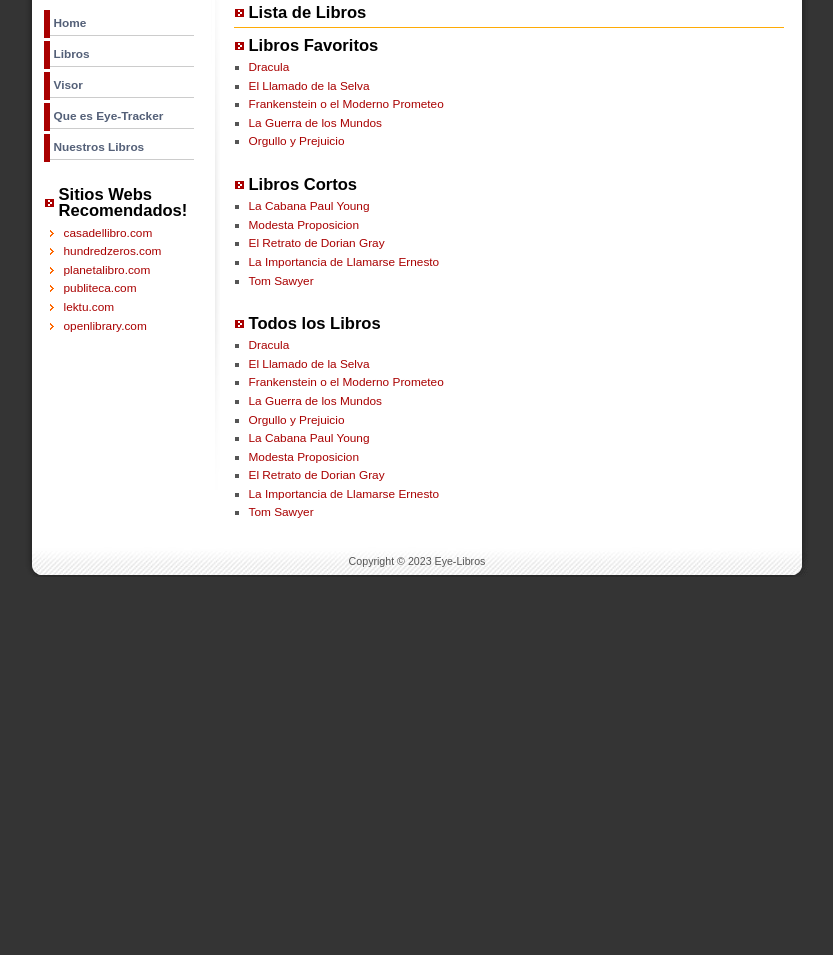
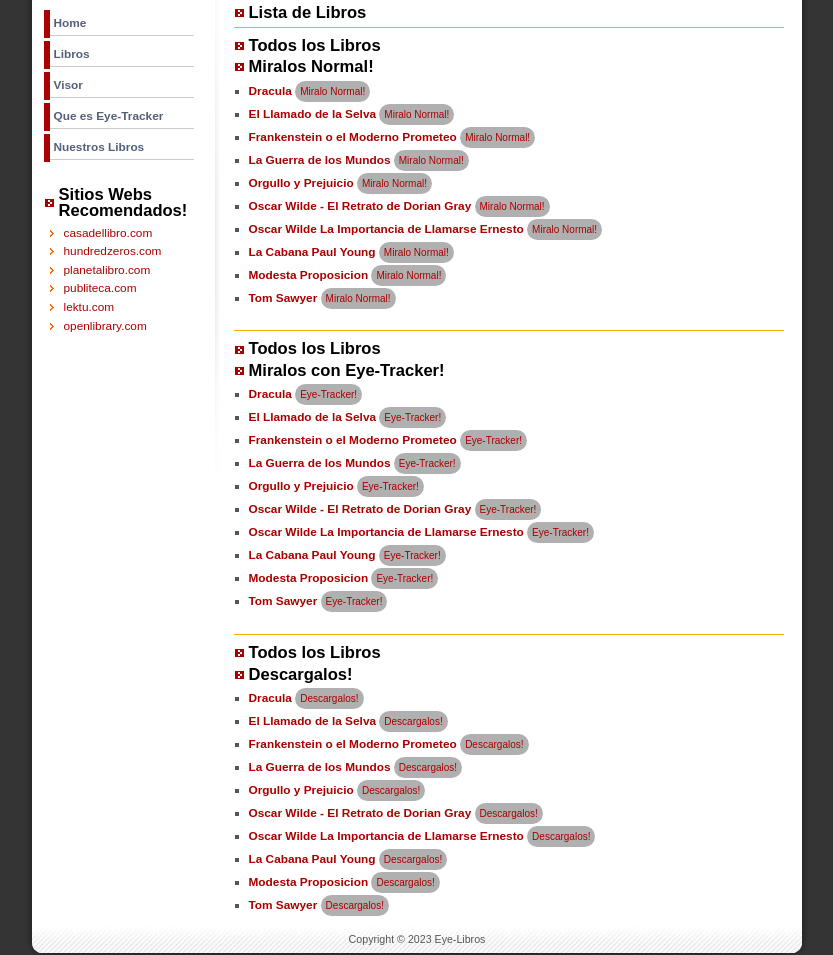
Before and after one commit to GhostRexBel/EyeLibro, a plain HTML site: page FrontEnd/Libros.html in a window 1280 px wide. Shown: the part 286-1241 px from the top of the page, without its empty margins (223-1056 px from the left). Before the commit the page ends 863 px from the top, so only its background shows below. Drawn offline with Linux system fonts and the light colour scheme.

Commit message:
Front-end Terminado

```diff
--- a/BackEnd/index.js
+++ b/BackEnd/index.js
@@ -32,10 +32,14 @@ app.use(cors());
 
 app.get("/Link", async (req, res) => {
   try {
+    console.log(req.query.bookName);
     const link = await consultarLinkPorNombre(req.query.bookName);
+    console.log(link);
+    res.json({ link: link });
     return link;
   } catch (error) {
     console.error("Error:", error);
+    res.status(500).json({ error: "Error en el servidor" });
   }
 });
 
@@ -45,6 +49,7 @@ app.get("/LinkDownload", async (req, res) => {
     const link = await consultarLinkDescargaPorNombre(req.query.bookName);
     console.log(link);
     res.json({ link: link });
+    return link;
   } catch (error) {
     console.error("Error:", error);
     res.status(500).json({ error: "Error en el servidor" });
--- a/FrontEnd/Libros.html
+++ b/FrontEnd/Libros.html
@@ -42,76 +42,187 @@
 			<div class="right_side">
 				<h2><a href="#">Lista de Libros</a></h2>
 				<h3></h3>
-				<h2>Libros Favoritos</h2>
-				<ul>
-					<li><a
-							href="https://storage.cloud.google.com/prueba-video-texto/Libros%20Cortos/Dracula.pdf">Dracula</a>
+				<h2>Todos los Libros</h2>
+				<h2>Miralos Normal!</h2>
+				<ul id="ViewNormal">
+					<li>
+						<h4>Dracula
+							<button class="rounded-button" data-value="Dracula">Miralo Normal!</button>
+						</h4>
 					</li>
-					<li><a
-							href="https://storage.cloud.google.com/prueba-video-texto/Libros%20Cortos/el%20llamado%20de%20la%20selva.pdf">El
-							Llamado de la Selva</a></li>
-					<li><a
-							href="https://storage.cloud.google.com/prueba-video-texto/Libros%20Cortos/Frankenstein%20o%20el%20moderno%20Prometeo-libro.pdf">Frankenstein
-							o el Moderno Prometeo</a></li>
-					<li><a
-							href="https://storage.cloud.google.com/prueba-video-texto/Libros%20Cortos/la%20guerra%20de%20los%20mundos.pdf">La
-							Guerra de los Mundos</a></li>
-					<li><a
-							href="https://storage.cloud.google.com/prueba-video-texto/Libros%20Cortos/Orgullo%20y%20prejuicio.pdf">Orgullo
-							y Prejuicio</a></li>
+					<li>
+						<h4>El Llamado de la Selva
+							<button class="rounded-button" data-value="El Llamado de la Selva">Miralo
+								Normal!</button>
+						</h4>
+					</li>
+					<li>
+						<h4>Frankenstein o el Moderno Prometeo
+							<button class="rounded-button" data-value="Frankenstein o el Moderno Prometeo">Miralo
+								Normal!</button>
+						</h4>
+					</li>
+					<li>
+						<h4>La Guerra de los Mundos
+							<button class="rounded-button" data-value="La Guerra de los Mundos">Miralo
+								Normal!</button>
+						</h4>
+					</li>
+					<li>
+						<h4>Orgullo y Prejuicio
+							<button class="rounded-button" data-value="Orgullo y Prejuicio">Miralo
+								Normal!</button>
+						</h4>
+					</li>
+					<li>
+						<h4>Oscar Wilde - El Retrato de Dorian Gray
+							<button class="rounded-button" data-value="Oscar Wilde - El Retrato de Dorian Gray">Miralo
+								Normal!</button>
+						</h4>
+					</li>
+					<li>
+						<h4>Oscar Wilde La Importancia de Llamarse Ernesto
+							<button class="rounded-button"
+								data-value="Oscar Wilde La Importancia de Llamarse Ernesto">Miralo Normal!</button>
+						</h4>
+					</li>
+					<li>
+						<h4>La Cabana Paul Young
+							<button class="rounded-button" data-value="La Cabana Paul Young">Miralo
+								Normal!</button>
+						</h4>
+					</li>
+					<li>
+						<h4>Modesta Proposicion
+							<button class="rounded-button" data-value="Modesta Proposicion">Miralo
+								Normal!</button>
+						</h4>
+					</li>
+					<li>
+						<h4>Tom Sawyer
+							<button class="rounded-button" data-value="Tom Sawyer">Miralo
+								Normal!</button>
+						</h4>
+					</li>
 				</ul>
 				<br />
-				<h2>Libros Cortos</h2>
-				<ul>
-					<li><a
-							href="https://storage.cloud.google.com/prueba-video-texto/Libros%20Cortos/la-cabana-Paul-Young.pdf">La
-							Cabana Paul Young</a></li>
-					<li><a
-							href="https://storage.cloud.google.com/prueba-video-texto/Libros%20Cortos/modesta%20proposicion.pdf">Modesta
-							Proposicion</a></li>
-					<li><a
-							href="https://storage.cloud.google.com/prueba-video-texto/Libros%20Cortos/Oscar%20Wilde%20-%20El%20Retrato%20de%20Dorian%20Gray.pdf">El
-							Retrato de Dorian Gray</a></li>
-					<li><a
-							href="https://storage.cloud.google.com/prueba-video-texto/Libros%20Cortos/el%20llamado%20de%20la%20selva.pdf">La
-							Importancia de Llamarse Ernesto</a></li>
-					<li><a href="https://storage.cloud.google.com/prueba-video-texto/Libros%20Cortos/tom%20sawyer.pdf">Tom
-							Sawyer</a></li>
+				<h3></h3>
+				<h2>Todos los Libros</h2>
+				<h2>Miralos con Eye-Tracker!</h2>
+				<ul id="EyeTracker">
+					<li>
+						<h4>Dracula
+							<button class="rounded-button" data-value="Dracula">Eye-Tracker!</button>
+						</h4>
+					</li>
+					<li>
+						<h4>El Llamado de la Selva
+							<button class="rounded-button" data-value="El Llamado de la Selva">Eye-Tracker!</button>
+						</h4>
+					</li>
+					<li>
+						<h4>Frankenstein o el Moderno Prometeo
+							<button class="rounded-button"
+								data-value="Frankenstein o el Moderno Prometeo">Eye-Tracker!</button>
+						</h4>
+					</li>
+					<li>
+						<h4>La Guerra de los Mundos
+							<button class="rounded-button" data-value="La Guerra de los Mundos">Eye-Tracker!</button>
+						</h4>
+					</li>
+					<li>
+						<h4>Orgullo y Prejuicio
+							<button class="rounded-button" data-value="Orgullo y Prejuicio">Eye-Tracker!</button>
+						</h4>
+					</li>
+					<li>
+						<h4>Oscar Wilde - El Retrato de Dorian Gray
+							<button class="rounded-button"
+								data-value="Oscar Wilde - El Retrato de Dorian Gray">Eye-Tracker!</button>
+						</h4>
+					</li>
+					<li>
+						<h4>Oscar Wilde La Importancia de Llamarse Ernesto
+							<button class="rounded-button"
+								data-value="Oscar Wilde La Importancia de Llamarse Ernesto">Eye-Tracker!</button>
+						</h4>
+					</li>
+					<li>
+						<h4>La Cabana Paul Young
+							<button class="rounded-button" data-value="La Cabana Paul Young">Eye-Tracker!</button>
+						</h4>
+					</li>
+					<li>
+						<h4>Modesta Proposicion
+							<button class="rounded-button" data-value="Modesta Proposicion">Eye-Tracker!</button>
+						</h4>
+					</li>
+					<li>
+						<h4>Tom Sawyer
+							<button class="rounded-button" data-value="Tom Sawyer">Eye-Tracker!</button>
+						</h4>
+					</li>
 				</ul>
 				<br />
+				<h3></h3>
 				<h2>Todos los Libros</h2>
-				<ul>
-					<li><a
-							href="https://storage.cloud.google.com/prueba-video-texto/Libros%20Cortos/Dracula.pdf">Dracula</a>
+				<h2>Descargalos!</h2>
+				<ul id="EyeTracker">
+					<li>
+						<h4>Dracula
+							<button class="rounded-button" data-value="Dracula">Descargalos!</button>
+						</h4>
 					</li>
-					<li><a
-							href="https://storage.cloud.google.com/prueba-video-texto/Libros%20Cortos/el%20llamado%20de%20la%20selva.pdf">El
-							Llamado de la Selva</a></li>
-					<li><a
-							href="https://storage.cloud.google.com/prueba-video-texto/Libros%20Cortos/Frankenstein%20o%20el%20moderno%20Prometeo-libro.pdf">Frankenstein
-							o el Moderno Prometeo</a></li>
-					<li><a
-							href="https://storage.cloud.google.com/prueba-video-texto/Libros%20Cortos/la%20guerra%20de%20los%20mundos.pdf">La
-							Guerra de los Mundos</a></li>
-					<li><a
-							href="https://storage.cloud.google.com/prueba-video-texto/Libros%20Cortos/Orgullo%20y%20prejuicio.pdf">Orgullo
-							y Prejuicio</a></li>
-					<li><a
-							href="https://storage.cloud.google.com/prueba-video-texto/Libros%20Cortos/la-cabana-Paul-Young.pdf">La
-							Cabana Paul Young</a></li>
-					<li><a
-							href="https://storage.cloud.google.com/prueba-video-texto/Libros%20Cortos/modesta%20proposicion.pdf">Modesta
-							Proposicion</a></li>
-					<li><a
-							href="https://storage.cloud.google.com/prueba-video-texto/Libros%20Cortos/Oscar%20Wilde%20-%20El%20Retrato%20de%20Dorian%20Gray.pdf">El
-							Retrato de Dorian Gray</a></li>
-					<li><a
-							href="https://storage.cloud.google.com/prueba-video-texto/Libros%20Cortos/el%20llamado%20de%20la%20selva.pdf">La
-							Importancia de Llamarse Ernesto</a></li>
-					<li><a href="https://storage.cloud.google.com/prueba-video-texto/Libros%20Cortos/tom%20sawyer.pdf">Tom
-							Sawyer</a></li>
+					<li>
+						<h4>El Llamado de la Selva
+							<button class="rounded-button" data-value="El Llamado de la Selva">Descargalos!</button>
+						</h4>
+					</li>
+					<li>
+						<h4>Frankenstein o el Moderno Prometeo
+							<button class="rounded-button"
+								data-value="Frankenstein o el Moderno Prometeo">Descargalos!</button>
+						</h4>
+					</li>
+					<li>
+						<h4>La Guerra de los Mundos
+							<button class="rounded-button" data-value="La Guerra de los Mundos">Descargalos!</button>
+						</h4>
+					</li>
+					<li>
+						<h4>Orgullo y Prejuicio
+							<button class="rounded-button" data-value="Orgullo y Prejuicio">Descargalos!</button>
+						</h4>
+					</li>
+					<li>
+						<h4>Oscar Wilde - El Retrato de Dorian Gray
+							<button class="rounded-button"
+								data-value="Oscar Wilde - El Retrato de Dorian Gray">Descargalos!</button>
+						</h4>
+					</li>
+					<li>
+						<h4>Oscar Wilde La Importancia de Llamarse Ernesto
+							<button class="rounded-button"
+								data-value="Oscar Wilde La Importancia de Llamarse Ernesto">Descargalos!</button>
+						</h4>
+					</li>
+					<li>
+						<h4>La Cabana Paul Young
+							<button class="rounded-button" data-value="La Cabana Paul Young">Descargalos!</button>
+						</h4>
+					</li>
+					<li>
+						<h4>Modesta Proposicion
+							<button class="rounded-button" data-value="Modesta Proposicion">Descargalos!</button>
+						</h4>
+					</li>
+					<li>
+						<h4>Tom Sawyer
+							<button class="rounded-button" data-value="Tom Sawyer">Descargalos!</button>
+						</h4>
+					</li>
 				</ul>
-				<br />
 			</div>
 			<div class="left_side">
 				<div class="nav">
@@ -144,6 +255,7 @@
 			</div>
 		</div>
 	</div>
+	<script src="./Script.js"></script>
 </body>
 
 </html>
--- a/FrontEnd/Script.js
+++ b/FrontEnd/Script.js
@@ -1,10 +1,13 @@
-const EyeTracker = document.getElementById("EyeTracker");
-const BookDownload = document.getElementById("BookDownload");
-const ViewNormal = document.getElementById("ViewNormal");
+const EyeTracker = document.querySelectorAll("#EyeTracker button");
+const BookDownload = document.querySelectorAll("#BookDownload button");
+const ViewNormal = document.querySelectorAll("#ViewNormal button");
 
-EyeTracker.addEventListener("click", async function () {
+EyeTracker.forEach((button) => {
+  button.addEventListener("click", async function () {
     let transactionBookName = this.getAttribute("data-value");
-  let url = `http://localhost:4400/Link?bookName=${transactionBookName}`;
+    let url = `http://localhost:4400/Link?bookName=${encodeURIComponent(
+      transactionBookName
+    )}`;
 
     try {
       const response = await fetch(url);
@@ -18,10 +21,14 @@ EyeTracker.addEventListener("click", async function () {
       console.error(error);
     }
   });
+});
 
-BookDownload.addEventListener("click", async function () {
+BookDownload.forEach((button) => {
+  button.addEventListener("click", async function () {
     let transactionBookName = this.getAttribute("data-value");
-  let url = `http://localhost:4400/LinkDownload?bookName=${transactionBookName}`;
+    let url = `http://localhost:4400/LinkDownload?bookName=${encodeURIComponent(
+      transactionBookName
+    )}`;
 
     try {
       const response = await fetch(url);
@@ -38,10 +45,14 @@ BookDownload.addEventListener("click", async function () {
       console.error(error);
     }
   });
+});
 
-ViewNormal.addEventListener("click", async function () {
+ViewNormal.forEach((button) => {
+  button.addEventListener("click", async function () {
     let transactionBookName = this.getAttribute("data-value");
-  let url = `http://localhost:4400/Link?bookName=${transactionBookName}`;
+    let url = `http://localhost:4400/Link?bookName=${encodeURIComponent(
+      transactionBookName
+    )}`;
 
     try {
       const response = await fetch(url);
@@ -55,3 +66,4 @@ ViewNormal.addEventListener("click", async function () {
       console.error(error);
     }
   });
+});
--- a/FrontEnd/images/style.css
+++ b/FrontEnd/images/style.css
@@ -384,9 +384,21 @@ input.text:hover {
 .rounded-button {
   display: inline-block;
   padding: 5px;
-  background-color: #5f5f5f;
+  background-color: #b0b0b0;
   color: #a90000;
   border-radius: 20px;
   border: none;
   cursor: pointer;
+  font-size: 10px;
 }
+
+.rounded-button:hover {
+  display: inline-block;
+  padding: 5px;
+  background-color: #a90000;
+  color: #a29c9c;
+  border-radius: 20px;
+  border: none;
+  cursor: pointer;
+  font-size: 10px;
+}
```
Also changed, not shown: FrontEnd/Nuestros Libros.html (+31 -15 lines), FrontEnd/Ques es Eye-Tracker.html (+31 -15 lines), FrontEnd/Visor.html (+31 -15 lines), FrontEnd/index.html (+26 -17 lines). Lines whose indentation alone changed are shown as unchanged.
